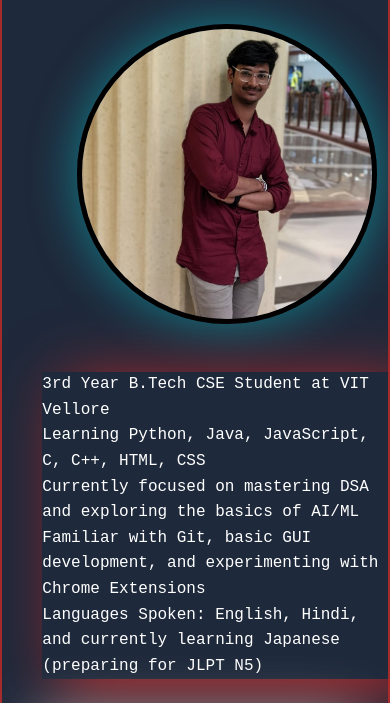
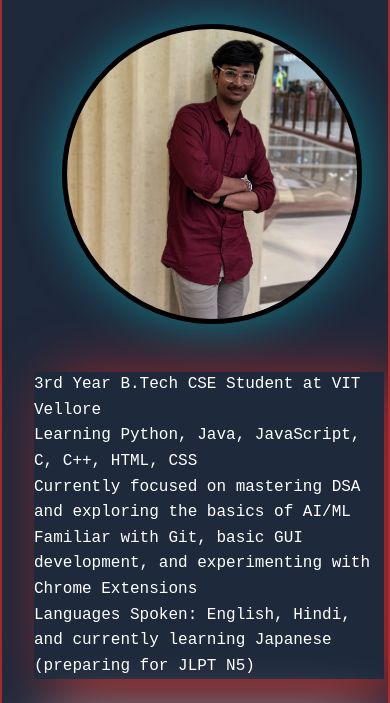
Before and after one commit to Yogendra2804/Portfolio, a plain HTML site: page index.html in a window 390 px wide. Shown: the part 141-844 px from the top of the page. Drawn offline with nearby package versions, Linux system fonts and the light colour scheme.

Commit message:
Update style-sheet.css

```diff
--- a/style-sheet.css
+++ b/style-sheet.css
@@ -433,6 +433,12 @@ footer #copyright {
     width: 350px;
     margin-right: 20px;
   }
+  #leftDiv{
+    margin-right: 10%;
+  }
+  #img_div{
+    margin-right: 50px;
+  }
   #me {
     width: 150px;
     height: 150px;
@@ -444,6 +450,7 @@ footer #copyright {
 
   .Home {
     flex-direction: column;
+    justify-content: center;
   }
 
   nav {
```
